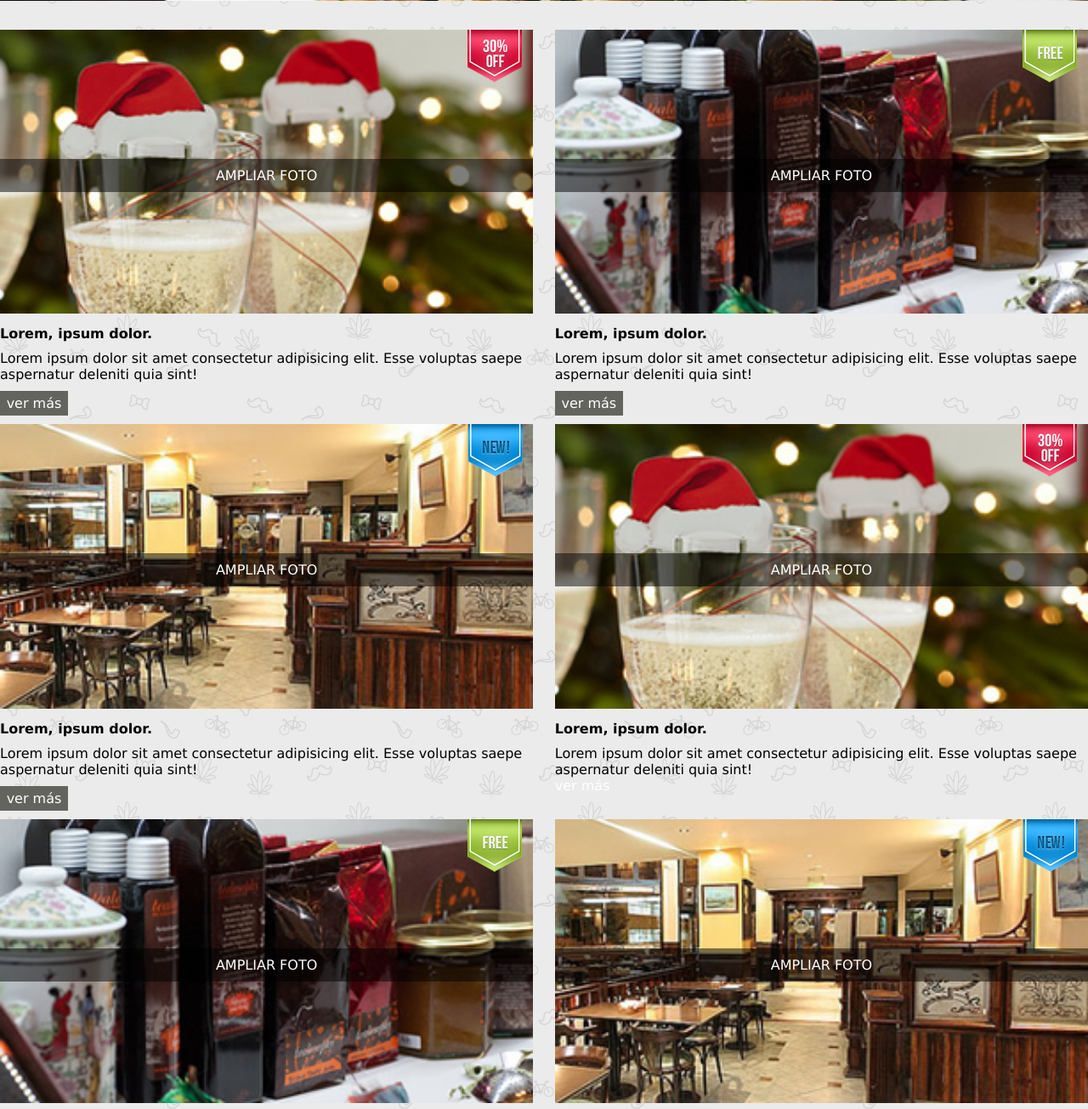
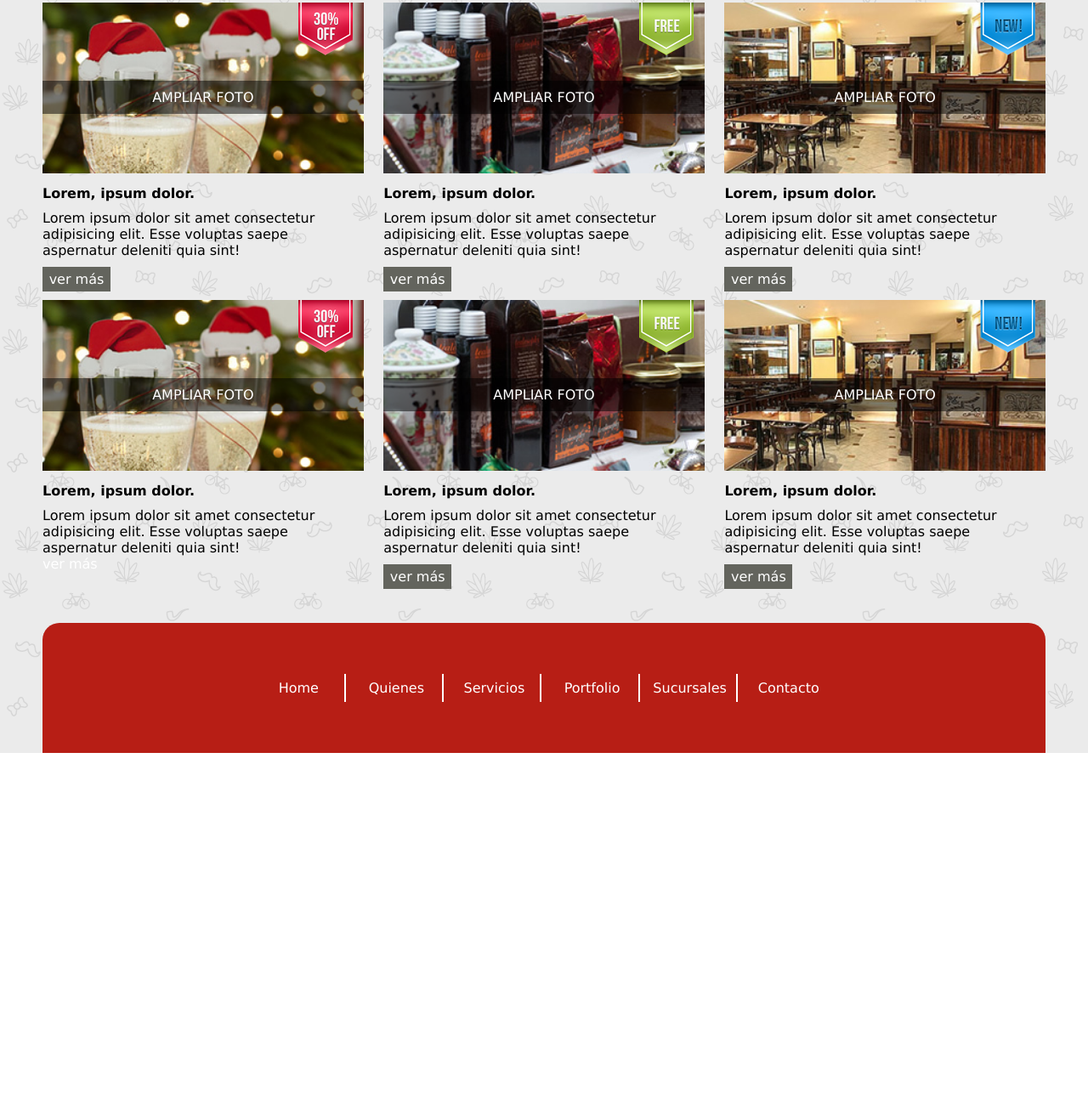
Before and after one commit to lizzytag12/kitchening, a plain HTML site: page views/index.html in a window 1280 px wide. Shown: the part 781-2086 px from the top of the page at 85% size. After the commit the page ends 1667 px from the top, so only its background shows below. Drawn offline with Linux system fonts and the light colour scheme.

Commit message:
responsive done

```diff
--- a/public/css/footer.css
+++ b/public/css/footer.css
@@ -8,3 +8,36 @@
     width: 100%;
 
 }
+
+
+@media(min-width :768px){
+
+    .footer__menu{
+
+        background-color: var(--colorRojo);
+        border-radius: 20px 20px 0px 0px; /*borde redondeado del footer*/
+        width: 100%;
+        padding: 60px 0;
+        text-align: center;
+    }
+
+    .footer__menu li {
+        border-bottom:0 ;
+        display: inline-block;
+        width: 110px;
+        padding: 7px 0;
+        text-transform: capitalize;
+        border-right:  solid 2px white; /* linea lateral derecho*/
+
+
+    }
+
+    .footer__menu li:last-child{
+
+        border-right: none;
+
+
+    }
+
+
+}
--- a/public/css/general.css
+++ b/public/css/general.css
@@ -7,6 +7,8 @@
 
 body{
    font-family: Verdana, Geneva, Tahoma, sans-serif;
+   max-width: 1180px;
+   margin: 0 auto;
 
 
 }
--- a/public/css/home.css
+++ b/public/css/home.css
@@ -99,8 +99,39 @@ width: 100%;
         margin-right: 2%;
 
     }
-    .home__product:nth-child(even){ /* pseudoclases*/
-/* A los hijos pares*/
+     .home__product:nth-child(even){ /* pseudoclases*/
+      /* A los hijos pares*/
         margin-right: 0;
     }
 }
+
+
+
+ /*Laptops*/
+
+ @media(min-width : 768px){
+
+            /*Products*/
+
+
+    .home__product{
+
+        width:32% ;
+        margin-right: 2%;
+
+    }
+
+    .home__product:nth-child(even){ /* pseudoclases*/
+        /* A los hijos pares*/
+          margin-right: 2%;
+      }
+
+    .home__product:nth-child(3n){ /* pseudoclases*/
+        /* A los hijos pares*/
+          margin-right: 0%;
+      }
+
+
+
+
+ }
--- a/views/index.html
+++ b/views/index.html
@@ -105,7 +105,7 @@
         <nav class="footer__menu">
             <ul>
             <li><a href="">Home</a></li>
-            <li><a href="">Quienes Somos</a></li>
+            <li><a href="">Quienes</a></li>
             <li><a href="">Servicios</a></li>
             <li><a href="">Portfolio</a></li>
             <li><a href="">Sucursales</a></li>
```
